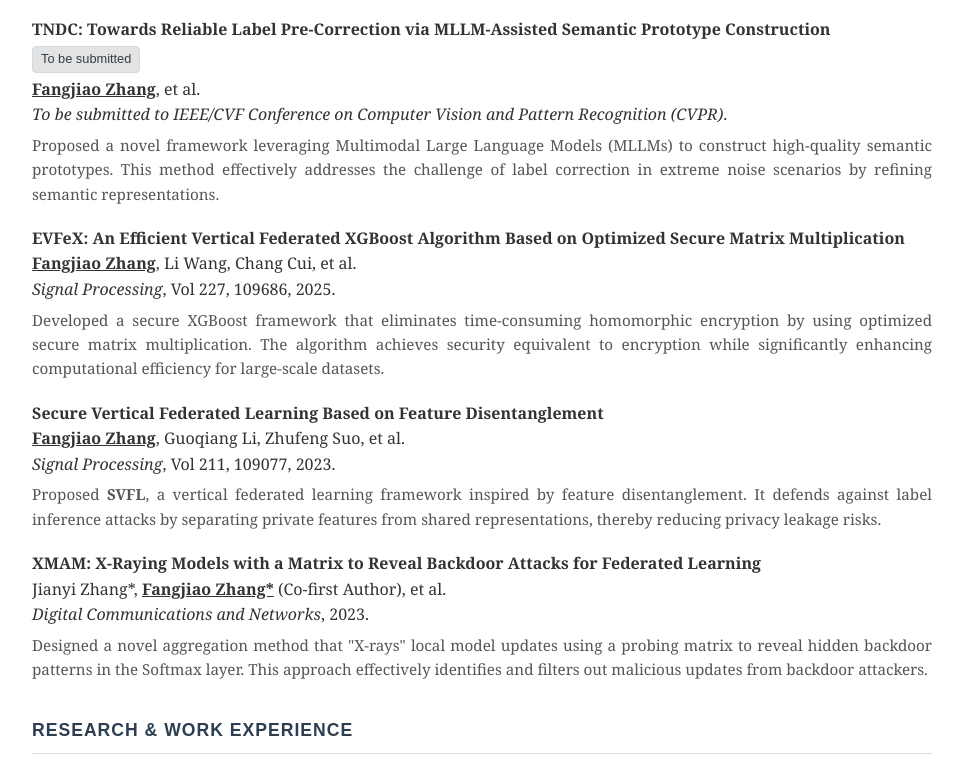
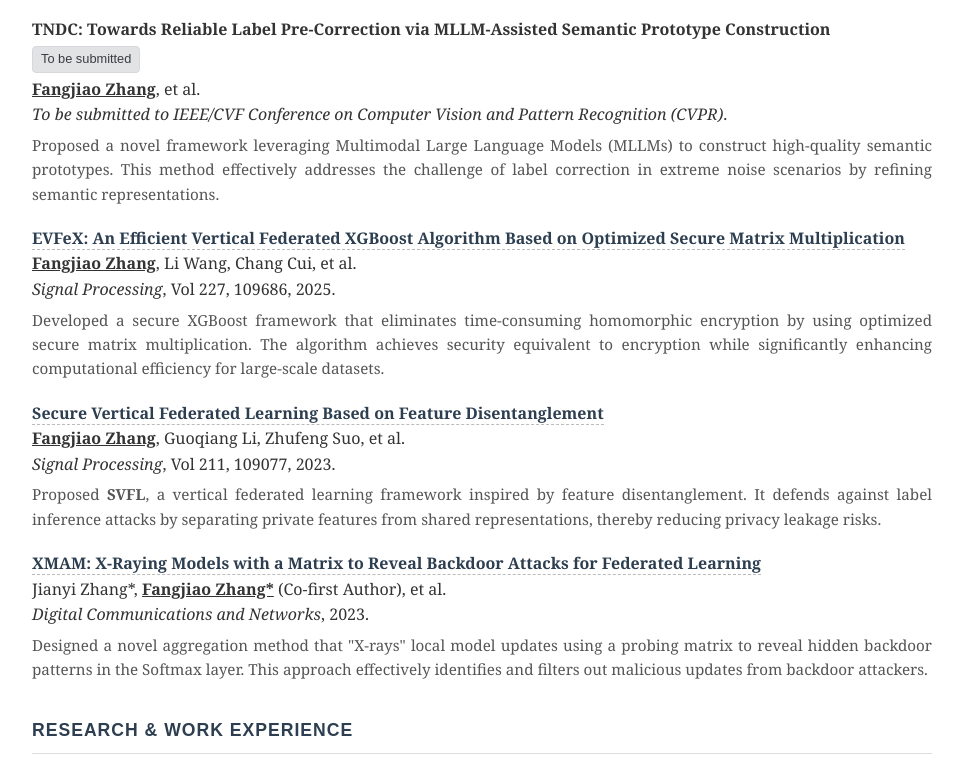
Before and after one commit to fungizhang/fungizhang.github.io, a plain HTML site: page index.html in a window 1280 px wide. Shown: the part 655-1430 px from the top of the page, without its empty margins (158-1121 px from the left). Drawn offline with Linux system fonts and the light colour scheme.

Commit message:
Update index.html

```diff
--- a/index.html
+++ b/index.html
@@ -145,6 +145,19 @@
             font-weight: bold;
         }
 
+        /* Paper Link Style */
+        .pub-title a {
+            color: #2c3e50;
+            text-decoration: none;
+            transition: color 0.3s;
+            border-bottom: 1px dashed #bbb; /* 虚线底纹提示可点击 */
+        }
+
+        .pub-title a:hover {
+            color: #2980b9;
+            border-bottom: 1px solid #2980b9;
+        }
+
         .pub-journal {
             font-style: italic;
         }
@@ -180,6 +193,7 @@
             body { background: white; -webkit-print-color-adjust: exact; }
             .container { margin: 0; padding: 0; width: 100%; max-width: 100%; }
             a { text-decoration: none; color: black; }
+            .pub-title a { border-bottom: none; }
         }
     </style>
 </head>
@@ -239,7 +253,9 @@
         <h3>Selected Publications</h3>
 
         <div class="publication-item">
-            <span class="pub-title">TNDC: Towards Reliable Label Pre-Correction via MLLM-Assisted Semantic Prototype Construction</span><br>
+            <span class="pub-title">
+                TNDC: Towards Reliable Label Pre-Correction via MLLM-Assisted Semantic Prototype Construction
+            </span><br>
             <span class="tag-pending">To be submitted</span><br>
             <span class="author-list"><span class="highlight-me">Fangjiao Zhang</span>, et al.</span><br>
             <span class="pub-journal">To be submitted to IEEE/CVF Conference on Computer Vision and Pattern Recognition (CVPR)</span>.
@@ -249,7 +265,9 @@
         </div>
 
         <div class="publication-item">
-            <span class="pub-title">EVFeX: An Efficient Vertical Federated XGBoost Algorithm Based on Optimized Secure Matrix Multiplication</span><br>
+            <span class="pub-title">
+                <a href="https://doi.org/10.1016/j.sigpro.2024.109686" target="_blank" title="View Article on ScienceDirect">EVFeX: An Efficient Vertical Federated XGBoost Algorithm Based on Optimized Secure Matrix Multiplication</a>
+            </span><br>
             <span class="author-list"><span class="highlight-me">Fangjiao Zhang</span>, Li Wang, Chang Cui, et al.</span><br>
             <span class="pub-journal">Signal Processing</span>, Vol 227, 109686, 2025.
             <span class="pub-desc">
@@ -258,7 +276,9 @@
         </div>
 
         <div class="publication-item">
-            <span class="pub-title">Secure Vertical Federated Learning Based on Feature Disentanglement</span><br>
+            <span class="pub-title">
+                <a href="https://doi.org/10.1016/j.sigpro.2023.109077" target="_blank" title="View Article on ScienceDirect">Secure Vertical Federated Learning Based on Feature Disentanglement</a>
+            </span><br>
             <span class="author-list"><span class="highlight-me">Fangjiao Zhang</span>, Guoqiang Li, Zhufeng Suo, et al.</span><br>
             <span class="pub-journal">Signal Processing</span>, Vol 211, 109077, 2023.
             <span class="pub-desc">
@@ -267,7 +287,9 @@
         </div>
 
         <div class="publication-item">
-            <span class="pub-title">XMAM: X-Raying Models with a Matrix to Reveal Backdoor Attacks for Federated Learning</span><br>
+            <span class="pub-title">
+                <a href="https://doi.org/10.1016/j.dcan.2023.01.017" target="_blank" title="View Article on ScienceDirect">XMAM: X-Raying Models with a Matrix to Reveal Backdoor Attacks for Federated Learning</a>
+            </span><br>
             <span class="author-list">Jianyi Zhang*, <span class="highlight-me">Fangjiao Zhang*</span> (Co-first Author), et al.</span><br>
             <span class="pub-journal">Digital Communications and Networks</span>, 2023.
             <span class="pub-desc">
```
